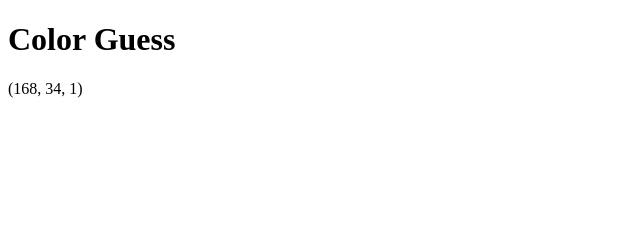
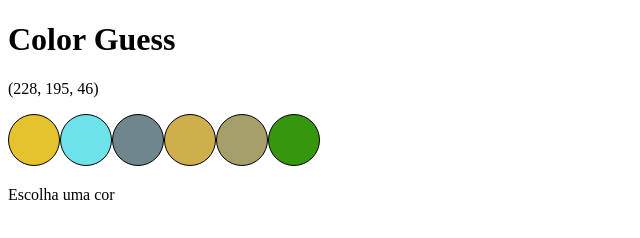
Before and after one commit to EversonDias/Color_Guess_with_HTML_CSS_and_JavaScript, a website: page index.html in a window 1280 px wide. Shown: the whole page, without its empty margins (0-640 px from the left). Drawn offline with Linux system fonts and the light colour scheme.

Commit message:
added bolls color, label Of color selected and teg  p escolha uma cor

```diff
--- a/index.html
+++ b/index.html
@@ -18,6 +18,10 @@
 
   <div id="containerBall"></div>
 
+  <p id="answer">
+    Escolha uma cor
+  </p>
+
   <script src="script.js"></script>
 </body>
 </html>
--- a/script.js
+++ b/script.js
@@ -1 +1,37 @@
 const containerBall = document.getElementById('containerBall');
+const balls = document.getElementsByClassName('ball');
+const labelColor = document.getElementById('rgb-color')
+
+
+function random(props=255) {
+  const number = Math.floor(Math.random() * props)
+  return number
+}
+
+function colorGenerator() {
+  const color = `rgb(${random()}, ${random()}, ${random()})`;
+  return color;
+}
+
+function fillDivBall() {
+  for (const ball of balls) {
+    // ball.setAttribute('style', `background: ${colorGenerator()}`)
+    ball.style.backgroundColor = colorGenerator()
+  }
+
+}
+
+function getColorDivBackground() {
+  console.log('ok');
+}
+
+for (let index = 0; index < 6; index += 1) {
+  const divBall = document.createElement('div');
+  divBall.classList.add('ball');
+  divBall.addEventListener('click', getColorDivBackground);
+  containerBall.appendChild(divBall)
+  fillDivBall()
+}
+
+const colorSelect = balls[random(6)].style.backgroundColor;
+labelColor.innerHTML = colorSelect.replace('rgb', '')
--- a/style.css
+++ b/style.css
@@ -0,0 +1,7 @@
+.ball {
+  display: inline-block;
+  width: 50px;
+  height: 50px;
+  border-radius: 50%;
+  border: solid 1px black;
+}
```
